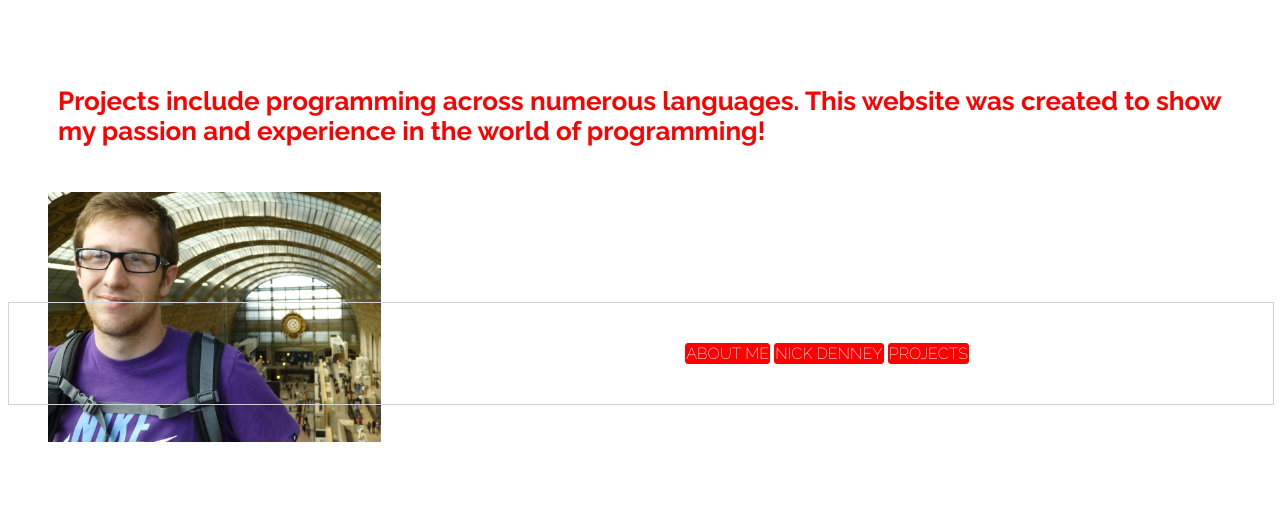
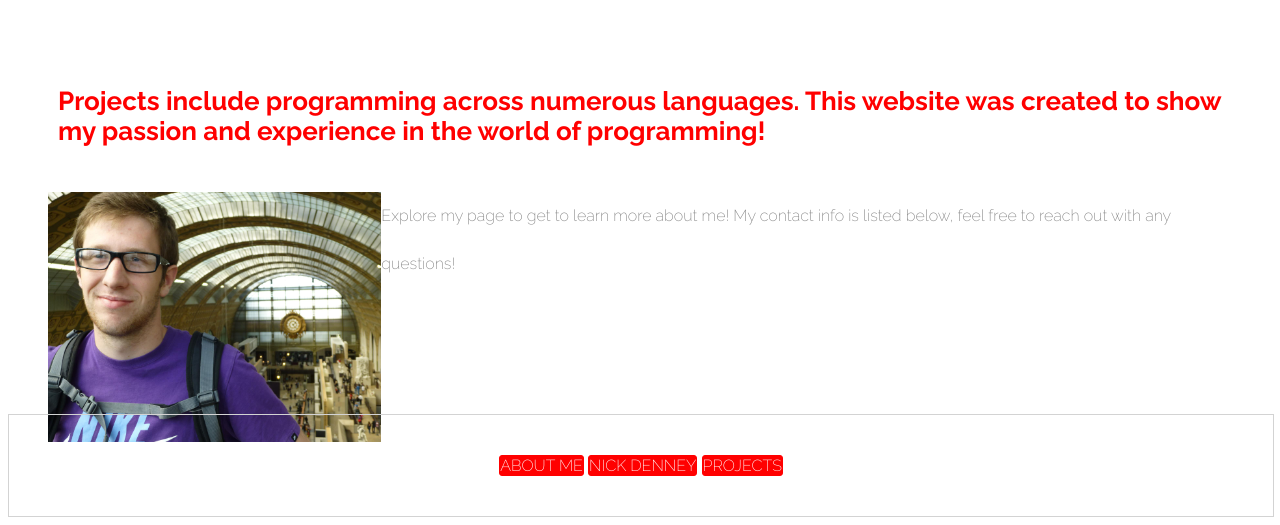
Before and after one commit to nickden3/nickden3-cc.github.io, a Jekyll site: the page index.html, which Jekyll copies as it is, in a window 1280 px wide. Shown: the part 449-974 px from the top of the page. Built offline with Jekyll 4.4.1, drawn with Linux system fonts in a browser that asks for light colours; before the commit the page ends 900 px from its top, so only the background shows below that.

Commit message:
Update index.html

```diff
--- a/index.html
+++ b/index.html
@@ -26,7 +26,8 @@
 
   <div id="main" class="content">
     <h3>Projects include programming across numerous languages. This website was created to show my passion and experience in the world of programming!</h3>
-    <img id= "biopic" src = 'bio pic.jpg'>
+    <p> <img id= "biopic" src = 'bio pic.jpg'> Explore my page to get to learn more about me! My contact info is listed below, feel free to reach out with any questions!
+    </p>
   </div>
 
   <div class="share">
```
